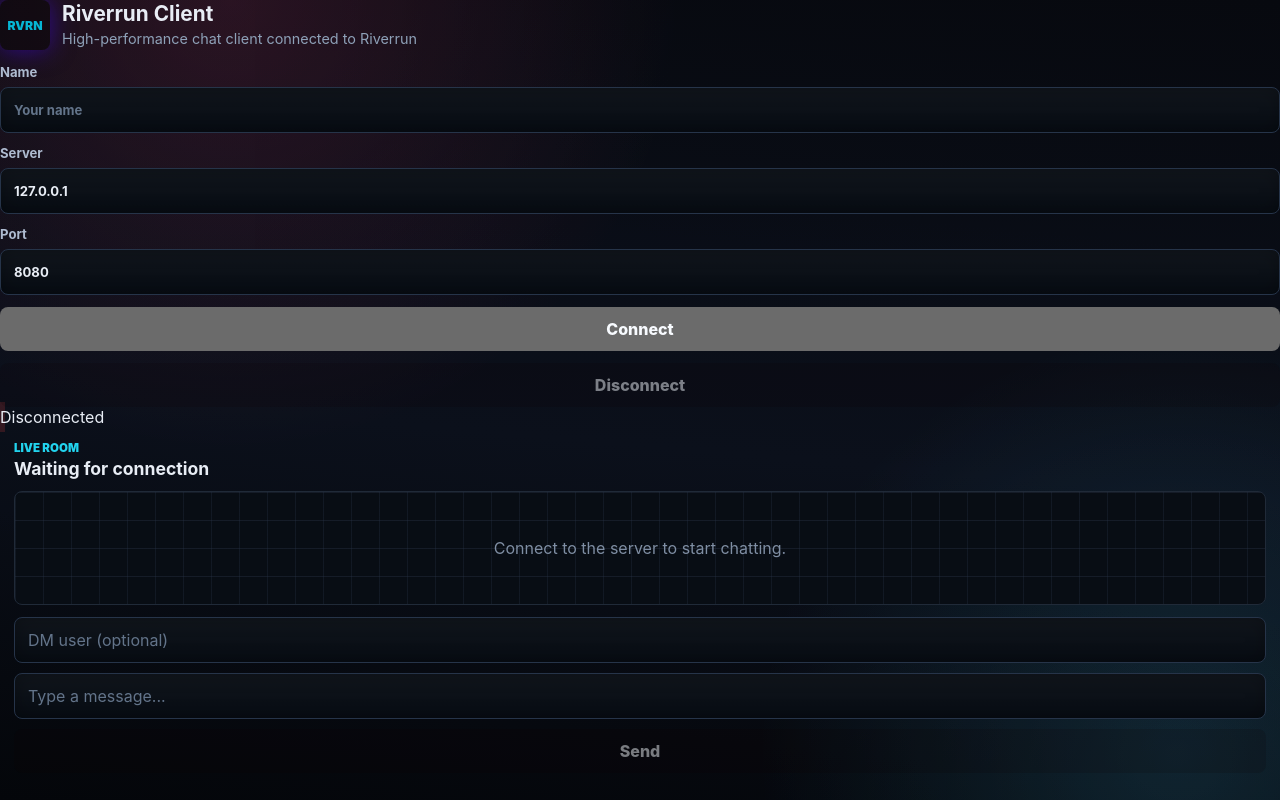
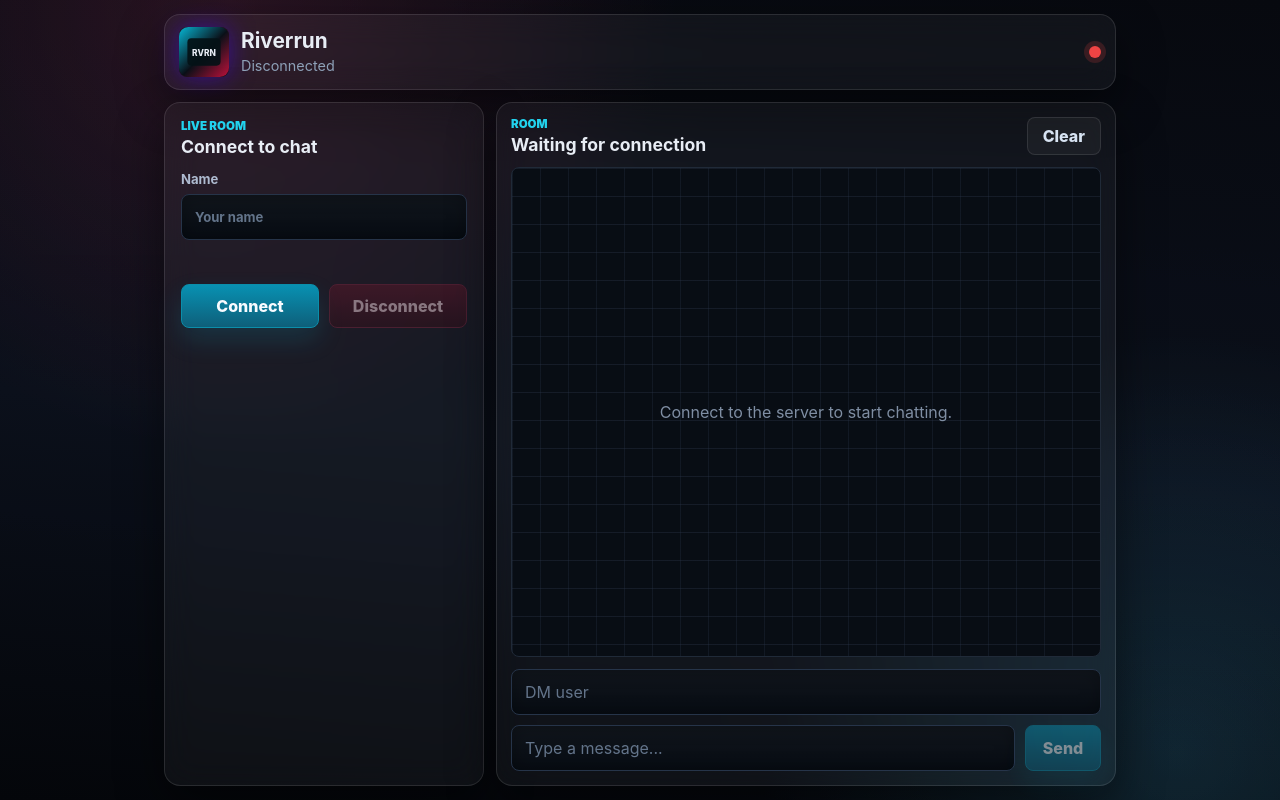
Before and after one commit to codeyy/Riverrun, a FastAPI app: page / in a window 1280 px wide. Run offline with FastAPI, Linux system fonts and the light colour scheme.

Commit message:
Update index.html

```diff
--- a/app/templates/index.html
+++ b/app/templates/index.html
@@ -2,59 +2,66 @@
 <html lang="en">
   <head>
     <meta charset="utf-8">
-    <meta name="viewport" content="width=device-width, initial-scale=1">
-    <title>Riverrun Client</title>
+    <meta name="viewport" content="width=device-width, initial-scale=1, viewport-fit=cover">
+    <meta name="theme-color" content="#05070b">
+    <title>Riverrun</title>
     <link rel="stylesheet" href="{{ url_for('static', path='styles.css') }}">
-    <link rel="icon" type="image/x-icon" href="{{ url_for('static', path='favicon.ico') }}">
+    <link rel="icon" type="image/svg+xml" href="{{ url_for('static', path='logo.svg') }}">
   </head>
   <body>
-    <main class="shell">
-      <section class="sidebar alpha" aria-label="Connection panel">
+    <main class="app-shell">
+      <section class="topbar " aria-label="Connection">
         <div class="brand">
-          <span class="brand-mark">RVRN</span>
+          <span class="brand-mark">
+            <img src="{{ url_for('static', path='logo.svg') }}" alt="RVRN">
+          </span>
+          <div class="brand-copy">
+            <h1>Riverrun</h1>
+            <p id="status-text">Disconnected</p>
+          </div>
+        </div>
+        <div id="status-dot" class="status-dot" aria-hidden="true"></div>
+      </section>
+
+      <section id="setup-panel" class="setup-panel glass-panel alpha" aria-label="Server setup">
+        <div class="setup-heading">
           <div>
-            <h1>Riverrun Client</h1>
-            <p>High-performance chat client connected to Riverrun</p>
+            <p class="eyebrow">Live Room</p>
+            <h2>Connect to chat</h2>
           </div>
         </div>
 
         <form id="connect-form" class="connect-form">
           <label>
             Name
-            <input id="username" name="username" maxlength="32" autocomplete="nickname" placeholder="Your name" required autocomplete="off">
+            <input id="username" name="username" maxlength="32" autocomplete="nickname" placeholder="Your name" required>
           </label>
-          <label>
-            Server
-            <input id="host" name="host" value="{{ default_host }}" required>
-          </label>
-          <label>
-            Port
-            <input id="port" name="port" type="number" min="1" max="65535" value="{{ default_port }}" required>
-          </label>
-          <button id="connect-button" type="button">Connect</button>
-          <button id="disconnect-button" type="button" disabled>Disconnect</button>
+          <br>
+
+          <div class="actions">
+            <button id="connect-button" class="primary-button" type="submit">Connect</button>
+            <button id="disconnect-button" class="danger-button" type="button" disabled>Disconnect</button>
+          </div>
         </form>
-
-        <div class="status">
-          <span id="status-dot" class="status-dot"></span>
-          <span id="status-text">Disconnected</span>
-        </div>
       </section>
 
-      <section class="chat-panel beta" aria-label="Chat">
+      <section class="chat-panel glass-panel beta" aria-label="Messages">
         <header class="chat-header">
           <div>
-            <p class="eyebrow">Live Room</p>
+            <p class="eyebrow">Room</p>
             <h2 id="room-title">Waiting for connection</h2>
           </div>
+          <button id="clear-button" class="icon-button" type="button" aria-label="Clear messages">Clear</button>
         </header>
 
-        <div id="messages" class="messages scroll-box" aria-live="polite"></div>
+        <div id="messages" class="messages" aria-live="polite"></div>
 
         <form id="message-form" class="message-form">
-          <input id="recipient-input" class="recipient-input" placeholder="DM user (optional)" autocomplete="off" disabled>
-          <input id="message-input" placeholder="Type a message..." autocomplete="off" focus disabled>
-          <button id="send-button" type="submit" disabled>Send</button>
+          <input id="recipient-input" class="recipient-input" placeholder="DM user" autocomplete="off" disabled>
+          <div class="composer-row">
+            <input id="message-input" placeholder="Type a message..." autocomplete="off" disabled>
+            <button id="send-button" class="send-button" type="submit" disabled>Send</button>
+          </div>
         </form>
       </section>
     </main>
```
